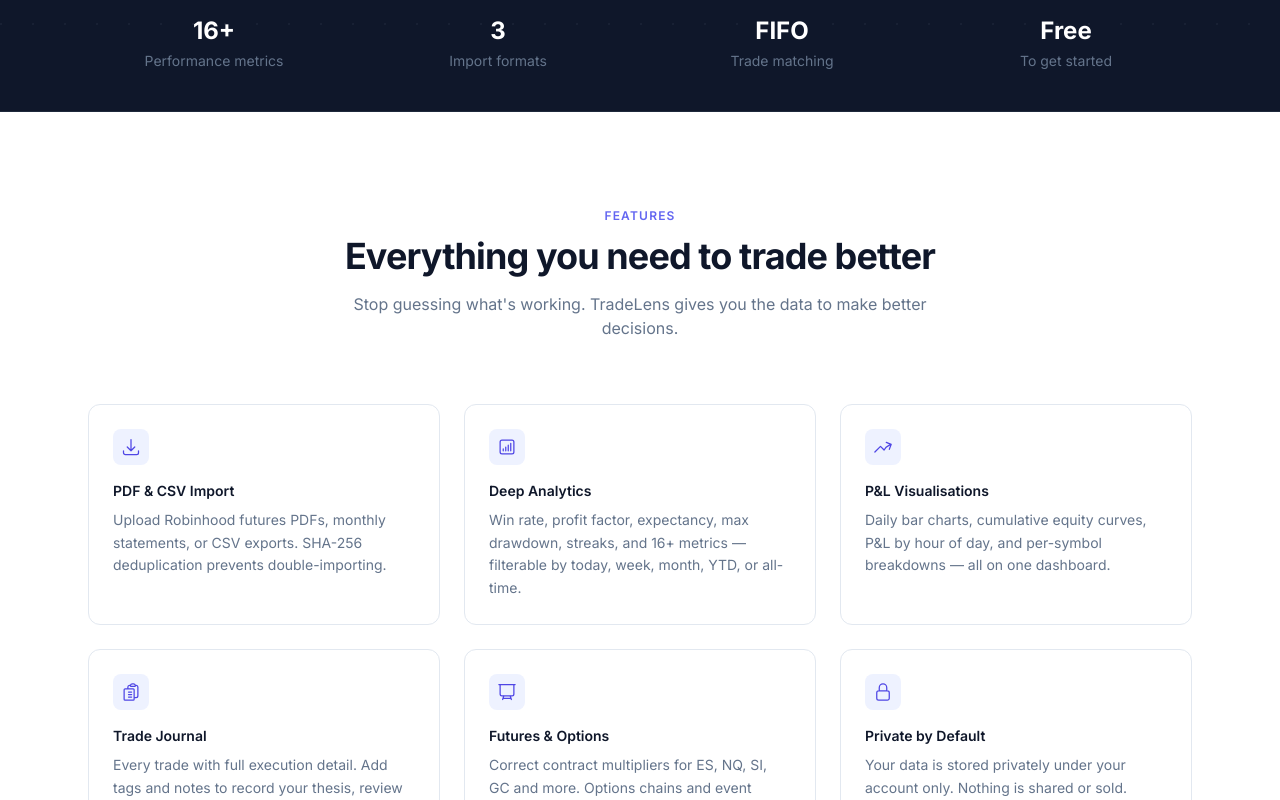
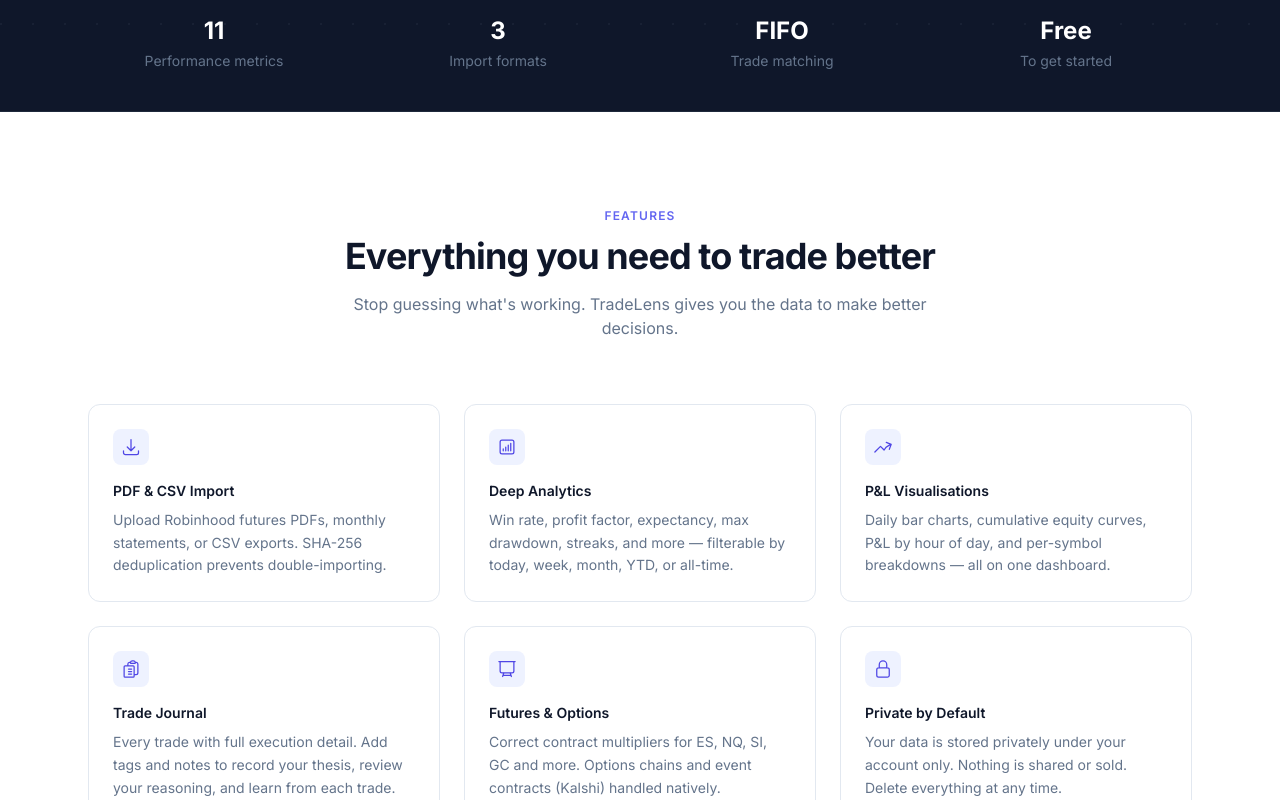
Before and after one commit to atomic52/tradelens, a React (Vite) app in the folder frontend/: page / in a window 1280 px wide. Shown: the part 745-1545 px from the top of the page. Built offline with nearby package versions, Linux system fonts and the light colour scheme; no server answers; the HTML template or start-up script is replaced by a standard one.

Commit message:
fix: update landing page metric count to match dashboard

```diff
--- a/frontend/src/pages/LandingPage.tsx
+++ b/frontend/src/pages/LandingPage.tsx
@@ -17,7 +17,7 @@
       </svg>
     ),
     title: "Deep Analytics",
-    desc: "Win rate, profit factor, expectancy, max drawdown, streaks, and 16+ metrics — filterable by today, week, month, YTD, or all-time.",
+    desc: "Win rate, profit factor, expectancy, max drawdown, streaks, and more — filterable by today, week, month, YTD, or all-time.",
   },
   {
     icon: (
@@ -162,7 +162,7 @@
       <section className="bg-slate-900 border-b border-slate-800">
         <div className="max-w-6xl mx-auto px-6 py-10 grid grid-cols-2 md:grid-cols-4 gap-8 text-center">
           {[
-            { value: "16+",    label: "Performance metrics" },
+            { value: "11",     label: "Performance metrics" },
             { value: "3",      label: "Import formats" },
             { value: "FIFO",   label: "Trade matching" },
             { value: "Free",   label: "To get started" },
```
